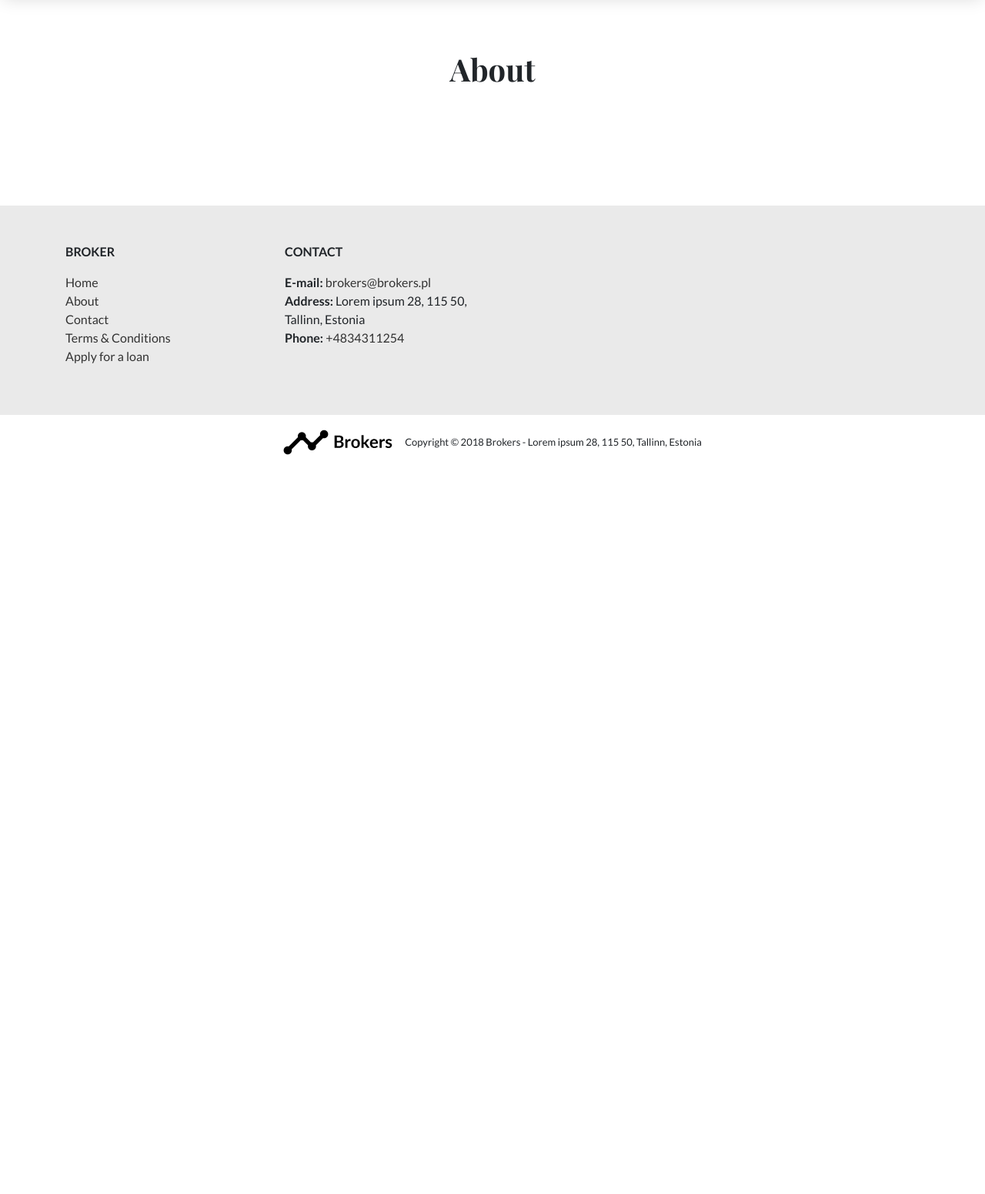
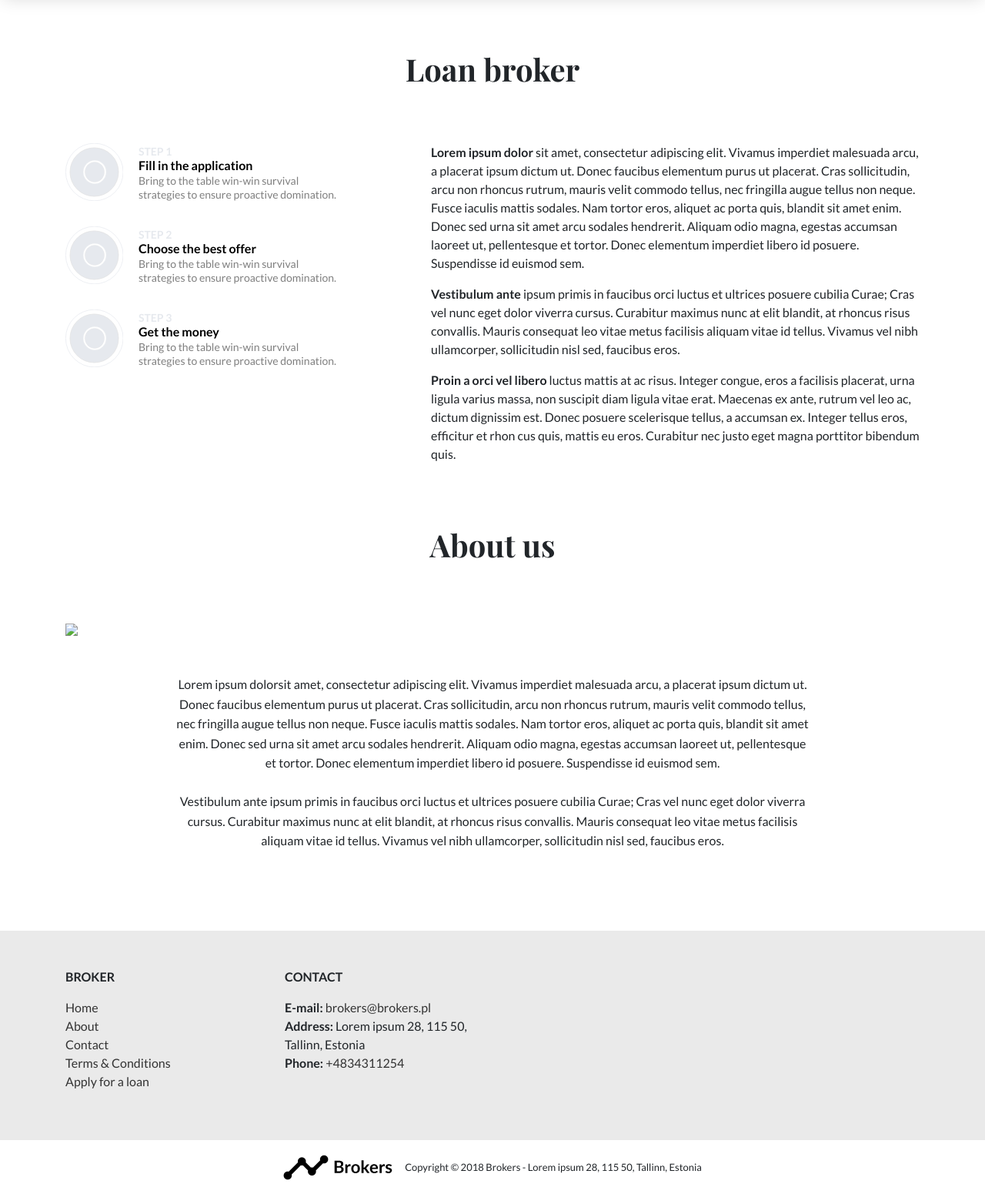
Before and after one commit to qcredit/broker-frontend-public, a PHP site: template templates/about.twig in a window 1280 px wide. Shown: the part 85-1636 px from the top of the page at 77% size. Before the commit the page ends 676 px from the top, so only its background shows below. Run offline with PHP 8.4, Linux system fonts and the light colour scheme; the template is opened without the code that fills it, so the values that code supplies are empty; some libraries are stand-ins or nearby versions.

Commit message:
FRONTEND-CONTACT About page

```diff
--- a/public/src/styles/sass/style.scss
+++ b/public/src/styles/sass/style.scss
@@ -109,7 +109,18 @@ body {
   max-width: 100%;
 }
 
-
+.about-image-container {
+  .image-container img {
+    max-width: 100%;
+  }
+  .about-text {
+    margin-top: 3rem;
+    p {
+      margin-bottom: 1.5rem;
+      line-height: 1.6;
+    }
+  }
+}
 
 
 /* Media queries */
--- a/public/src/styles/style.css
+++ b/public/src/styles/style.css
@@ -468,4 +468,12 @@ body {
 .home-about-right img {
   max-width: 100%; }
 
+.about-image-container .image-container img {
+  max-width: 100%; }
+.about-image-container .about-text {
+  margin-top: 3rem; }
+  .about-image-container .about-text p {
+    margin-bottom: 1.5rem;
+    line-height: 1.6; }
+
 /* Media queries */
--- a/templates/about.twig
+++ b/templates/about.twig
@@ -3,9 +3,56 @@
 {% block container %}
 <div class="row justify-content-lg-center">
   <section class="col-sm-12 text-center">
-    <h1>About</h1>
+    <h1>Loan broker</h1>
   </section>
-  <div class="col-sm-12">
+</div>
+<div class="row">
+  <div class="col-sm-12 col-lg-5">
+    <section class="row home-how ">
+      <div class="col-sm-12 col-lg-10 circle-block">
+        <div class="circle-block-icon"><img src="src/images/step_icon.svg" alt="Step"></div>
+        <div class="circle-block-text">
+          <span class="circle-block-step text-uppercase">Step 1</span>
+          <p class="circle-block-heading"><strong>Fill in the application</strong></p>
+          <p class="circle-block-description">Bring to the table win-win survival strategies to ensure proactive domination.</p>
+        </div>
+      </div>
+      <div class="col-sm-12 col-lg-10 circle-block">
+        <div class="circle-block-icon"><img src="src/images/step_icon.svg" alt="Step"></div>
+        <div class="circle-block-text">
+          <span class="circle-block-step text-uppercase">Step 2</span>
+          <p class="circle-block-heading"><strong>Choose the best offer</strong></p>
+          <p class="circle-block-description">Bring to the table win-win survival strategies to ensure proactive domination.</p>
+        </div>
+      </div>
+      <div class="col-sm-12 col-lg-10 circle-block">
+        <div class="circle-block-icon"><img src="src/images/step_icon.svg" alt="Step"></div>
+        <div class="circle-block-text">
+          <span class="circle-block-step text-uppercase">Step 3</span>
+          <p class="circle-block-heading"><strong>Get the money</strong></p>
+          <p class="circle-block-description">Bring to the table win-win survival strategies to ensure proactive domination.</p>
+        </div>
+      </div>
+    </section>
+  </div>
+  <div class="col-sm-12 col-lg-7">
+    <p><strong>Lorem ipsum dolor</strong> sit amet, consectetur adipiscing elit. Vivamus imperdiet malesuada arcu, a placerat ipsum dictum ut. Donec faucibus elementum purus ut placerat. Cras sollicitudin, arcu non rhoncus rutrum, mauris velit commodo tellus, nec fringilla augue tellus non neque. Fusce iaculis mattis sodales. Nam tortor eros, aliquet ac porta quis, blandit sit amet enim. Donec sed urna sit amet arcu sodales hendrerit. Aliquam odio magna, egestas accumsan laoreet ut, pellentesque et tortor. Donec elementum imperdiet libero id posuere. Suspendisse id euismod sem. </p>
+    <p><strong>Vestibulum ante</strong> ipsum primis in faucibus orci luctus et ultrices posuere cubilia Curae; Cras vel nunc eget dolor viverra cursus. Curabitur maximus nunc at elit blandit, at rhoncus risus convallis. Mauris consequat leo vitae metus facilisis aliquam vitae id tellus. Vivamus vel nibh ullamcorper, sollicitudin nisl sed, faucibus eros. </p>
+    <p><strong>Proin a orci vel libero</strong> luctus mattis at ac risus. Integer congue, eros a facilisis placerat, urna ligula varius massa, non suscipit diam ligula vitae erat. Maecenas ex ante, rutrum vel leo ac, dictum dignissim est. Donec posuere scelerisque tellus, a accumsan ex. Integer tellus eros, efficitur et rhon cus quis, mattis eu eros. Curabitur nec justo eget magna porttitor bibendum quis.</p>
+  </div>
+</div>
+<div class="row justify-content-lg-center">
+  <section class="col-sm-12 text-center">
+    <h1>About us</h1>
+  </section>
+</div>
+<div class="row justify-content-md-center about-image-container">
+  <div class="col-sm-12 image-container">
+    <img src="http://via.placeholder.com/1250x550"/>
+  </div>
+  <div class="col-sm-12 col-md-9 text-center about-text">
+    <p>Lorem ipsum dolorsit amet, consectetur adipiscing elit. Vivamus imperdiet malesuada arcu, a placerat ipsum dictum ut. Donec faucibus elementum purus ut placerat. Cras sollicitudin, arcu non rhoncus rutrum, mauris velit commodo tellus, nec fringilla augue tellus non neque. Fusce iaculis mattis sodales. Nam tortor eros, aliquet ac porta quis, blandit sit amet enim. Donec sed urna sit amet arcu sodales hendrerit. Aliquam odio magna, egestas accumsan laoreet ut, pellentesque et tortor. Donec elementum imperdiet libero id posuere. Suspendisse id euismod sem. </p>
+    <p>Vestibulum ante ipsum primis in faucibus orci luctus et ultrices posuere cubilia Curae; Cras vel nunc eget dolor viverra cursus. Curabitur maximus nunc at elit blandit, at rhoncus risus convallis. Mauris consequat leo vitae metus facilisis aliquam vitae id tellus. Vivamus vel nibh ullamcorper, sollicitudin nisl sed, faucibus eros. </p>
   </div>
 </div>
 {% endblock %}
--- a/templates/index.twig
+++ b/templates/index.twig
@@ -35,7 +35,6 @@ generation X is on the runway heading towards a streamlined cloud solution. </p>
 <section class="row home-partners"></section>
 {% endblock %}
 {% block container %}
-    <div class="container">
   <section class="row home-how">
     <h1 class="col-sm-12 text-center">How it works?</h1>
     <div class="col-sm-12 col-lg-4 circle-block">
@@ -77,5 +76,4 @@ strategies to ensure proactive domination.</p>
       <img src="http://via.placeholder.com/500x500" alt="">
     </div>
   </section>
-    </div>
 {% endblock %}
```
Lines whose indentation alone changed are shown as unchanged.
